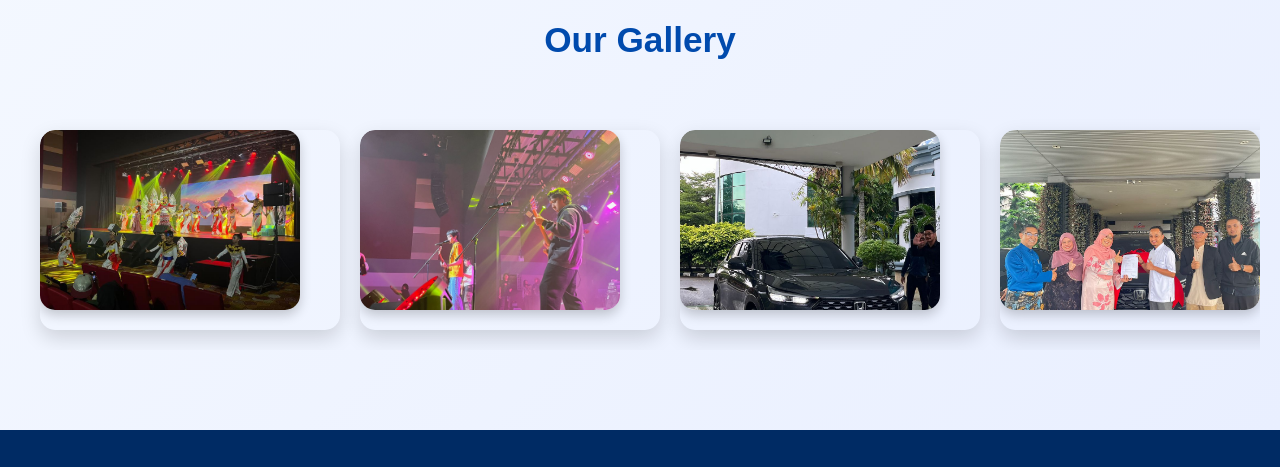
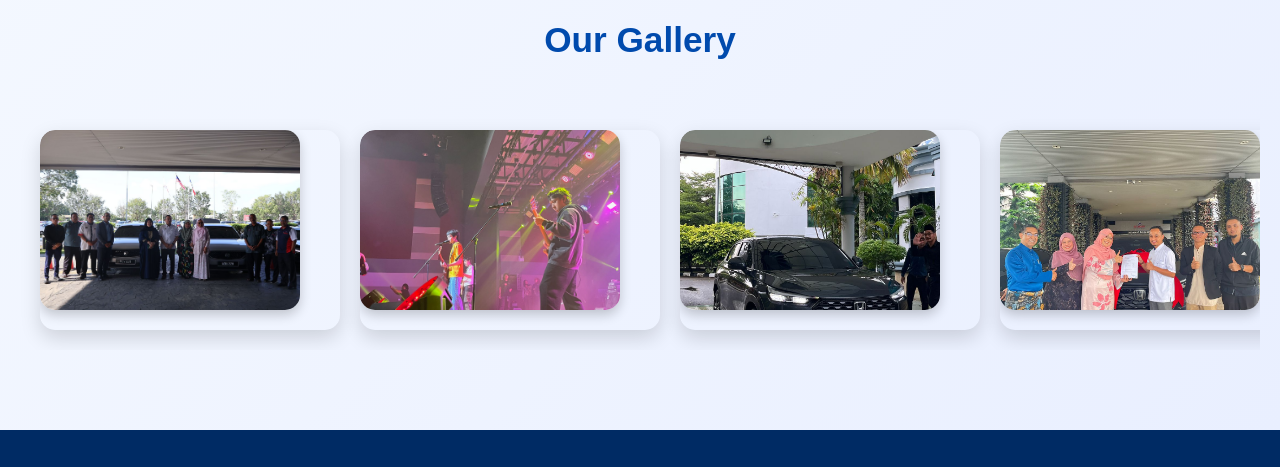
Before and after one commit to arifdnl/MCORP_SERVICES, a website: page car-rental.html in a window 1280 px wide. Shown: the part 2640-3107 px from the top of the page. Drawn offline with Linux system fonts and the light colour scheme.

Commit message:
Fix HTML formatting and restore content

```diff
--- a/car-rental.html
+++ b/car-rental.html
@@ -130,7 +130,7 @@
   <section class="gallery">
   <h2>Our Gallery</h2>
   <div class="gallery-scroll">
-    <div class="gallery-item"><img src="images/show1.jpg" alt="show1"></div>
+    <div class="gallery-item"><img src="images/car1.jpeg" alt="car 1"></div>
     <div class="gallery-item"><img src="images/show2.jpg" alt="show 2"></div>
     <div class="gallery-item"><img src="images/car3.jpeg" alt="car3"></div>
     <div class="gallery-item"><img src="images/second.jpg" alt="Show 4"></div>
```
